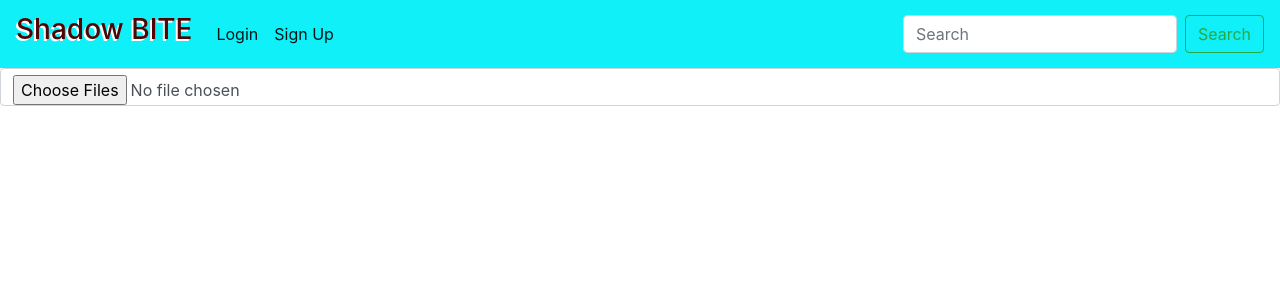
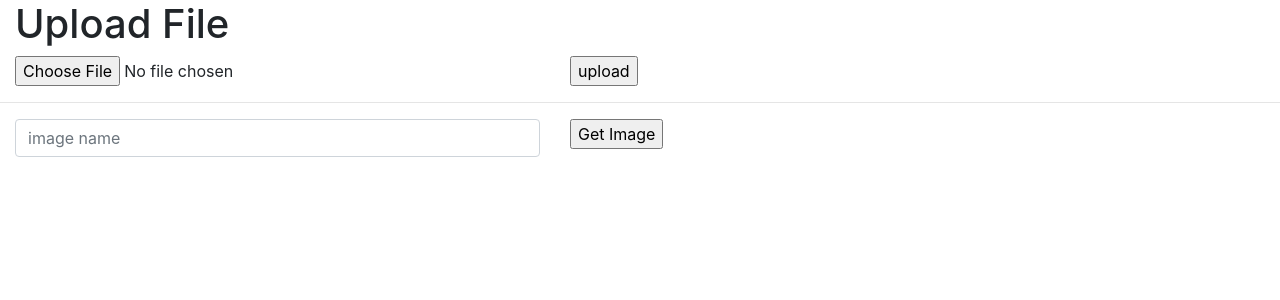
Before and after one commit to soumyajeet-kundu/AngularProject, an Angular app in the folder Angular/: page /loginsuccess in a window 1280 px wide. Shown: the top 300 px of the page. Built offline with nearby package versions, Linux system fonts and the light colour scheme.

Commit message:
Update loginsuccess.component.html

```diff
--- a/Angular/src/app/loginsuccess/loginsuccess.component.html
+++ b/Angular/src/app/loginsuccess/loginsuccess.component.html
@@ -1,4 +1,4 @@
-<body>
+<!-- <body>
     <nav class="navbar navbar-expand-lg navbar-light" style="background-color: rgb(15, 240, 248);">
         <a class="navbar-brand" href="#"><h3 style="color: rgb(80, 5, 5); text-shadow: -2px 2px white;">Shadow BITE</h3></a>
         <button class="navbar-toggler" type="button" data-toggle="collapse" data-target="#navbarSupportedContent" aria-controls="navbarSupportedContent" aria-expanded="false" aria-label="Toggle navigation">
@@ -26,3 +26,42 @@
     <span [innerHTML]="result"></span>
 </form>
 </body>
+ -->
+
+
+
+ <div class="container row">
+      <div class="col-md-12">
+          <h1>Upload File</h1>
+      </div>
+  </div>
+  <div class="container row">
+      <div class="col-md-6">
+          <input type="file" (change)="onFileChanged($event)">
+      </div>
+      <div class="col-md-6">
+          <input type="button" (click)="onUpload()" value="upload">
+      </div>
+  </div>
+  <hr />
+  <div class="container row">
+      <div class="col-md-12">
+          <div *ngIf=message>{{message}}</div>
+      </div>
+  </div>
+  <div class="container row">
+      <div class="col-md-6">
+          <input type="text" class="form-control" id="name" placeholder="image name" [(ngModel)]="imageName"
+              name="name" />
+      </div>
+      <div class="col-md-6">
+          <input type="button" (click)="getImage()" value="Get Image">
+      </div>
+  </div>
+  <div class="container row">
+      <div class="col-md-12">
+          <div *ngIf=retrievedImage>
+              <img [src]="retrievedImage">
+          </div>
+      </div>
+  </div>
```
